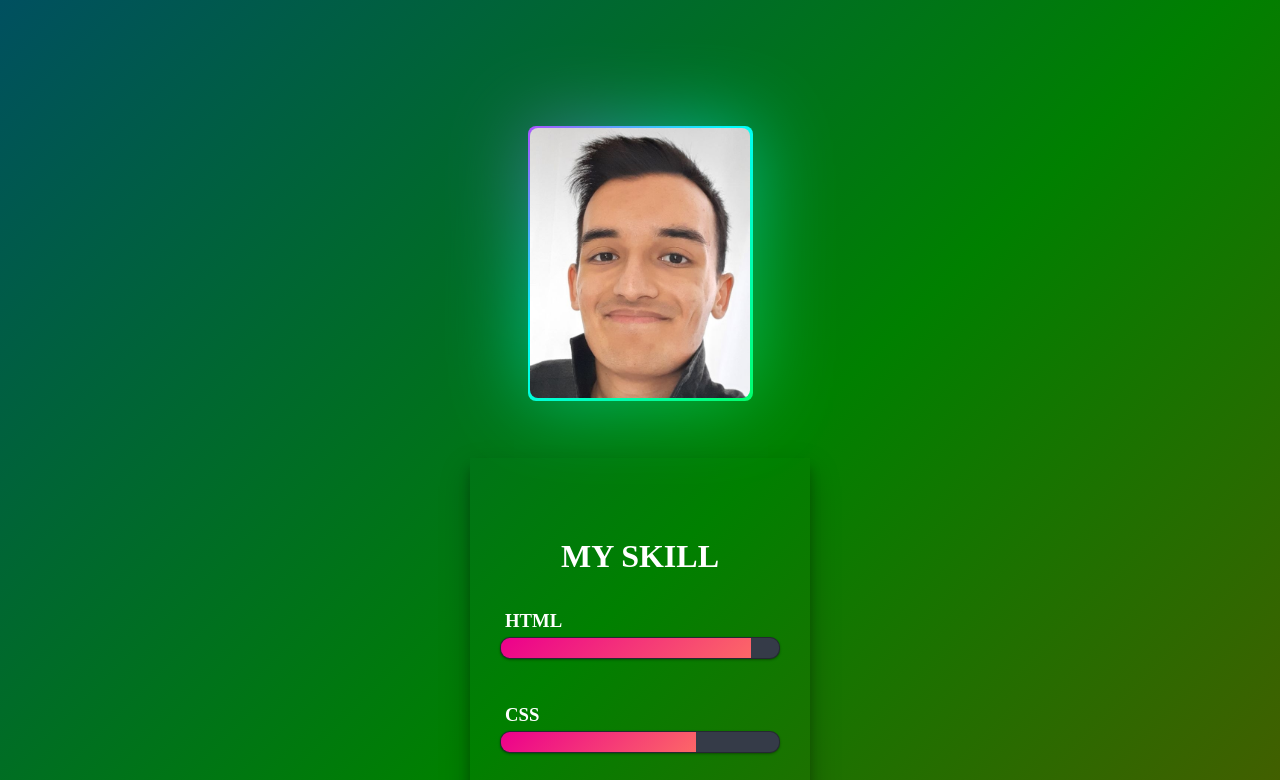
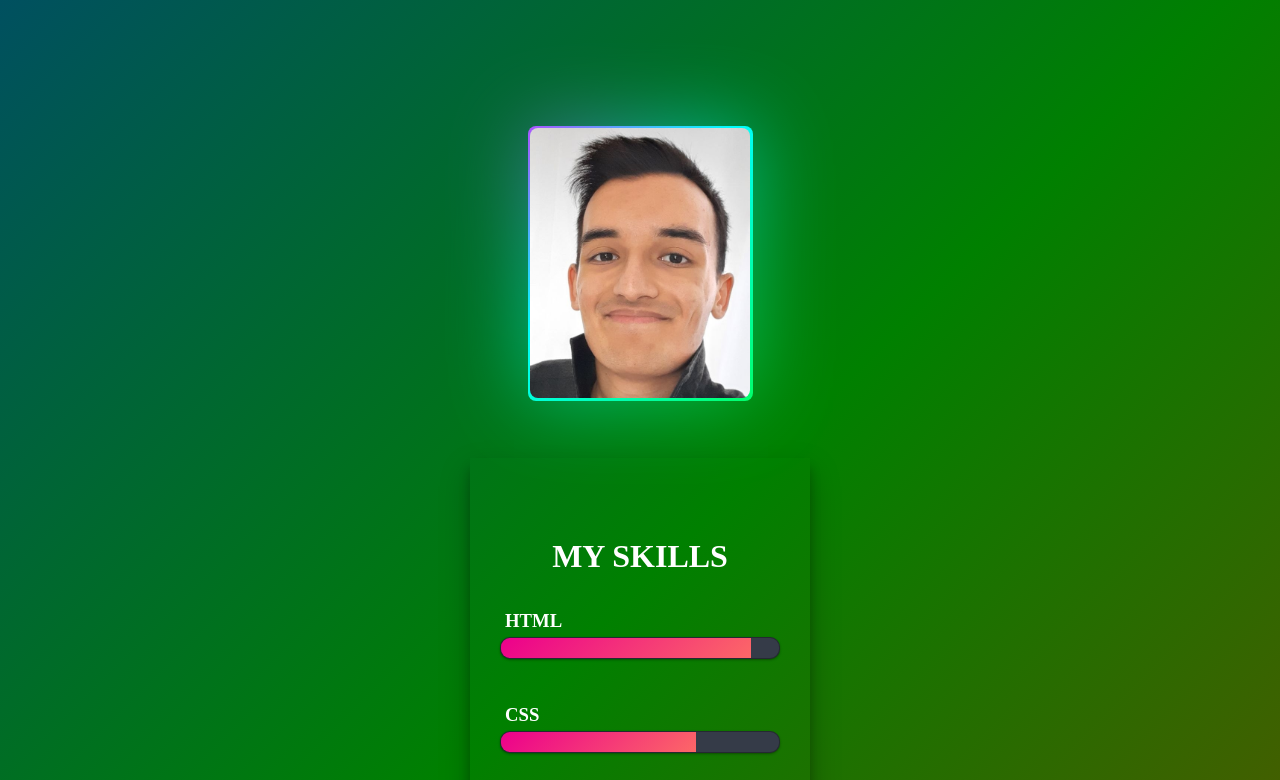
Before and after one commit to Darkboy00/PortfolioWebsite2, a plain HTML site: page index.html in a window 1280 px wide. Shown: the top 780 px of the page. Drawn offline with Linux system fonts and the light colour scheme.

Commit message:
PortfolioWebsite2

```diff
--- a/index.html
+++ b/index.html
@@ -11,7 +11,7 @@
     <div class="header"></div>
     <div class="block glow"></div>
     <div class="skill">
-        <h1>My Skill</h1>
+        <h1>My Skills</h1>
         <li><h3>html</h3>
             <span class="bar"><span class="html"></span></span>
         </li>
```
